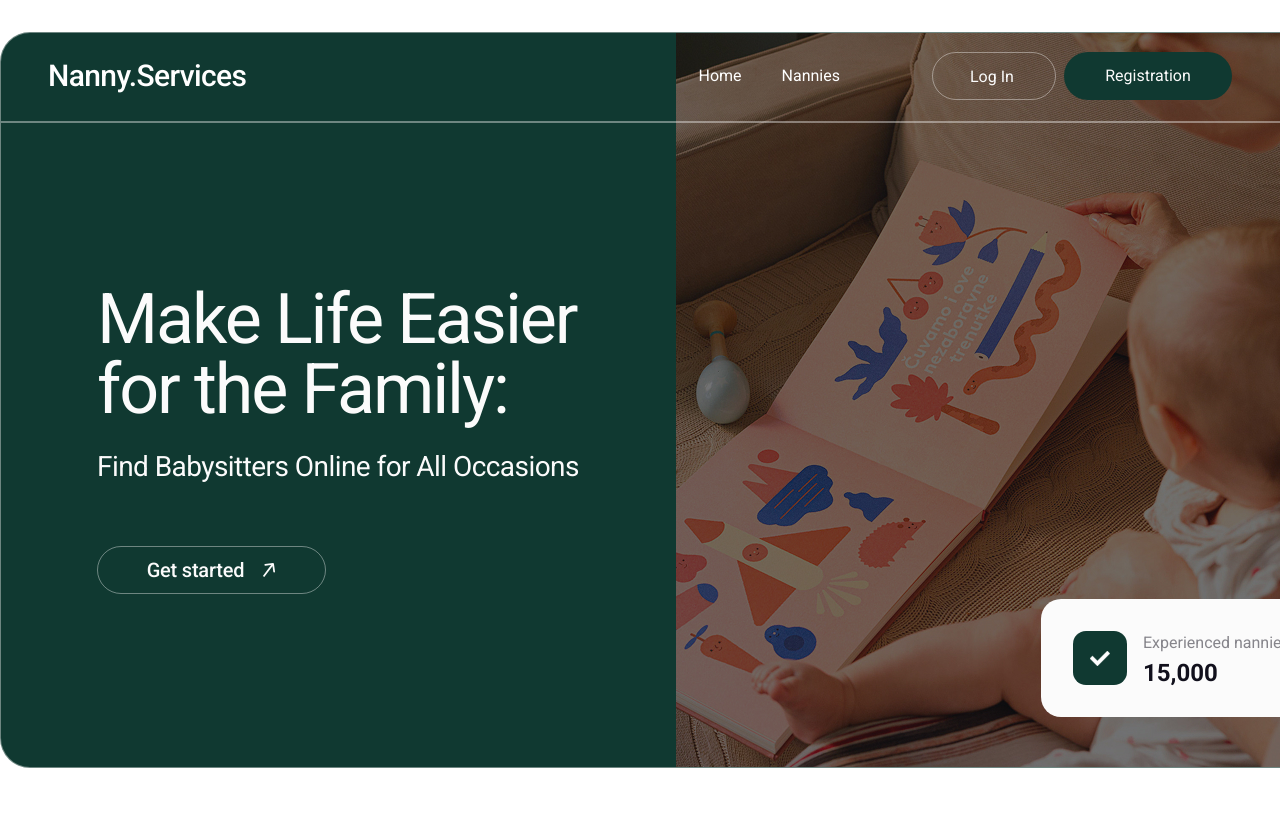
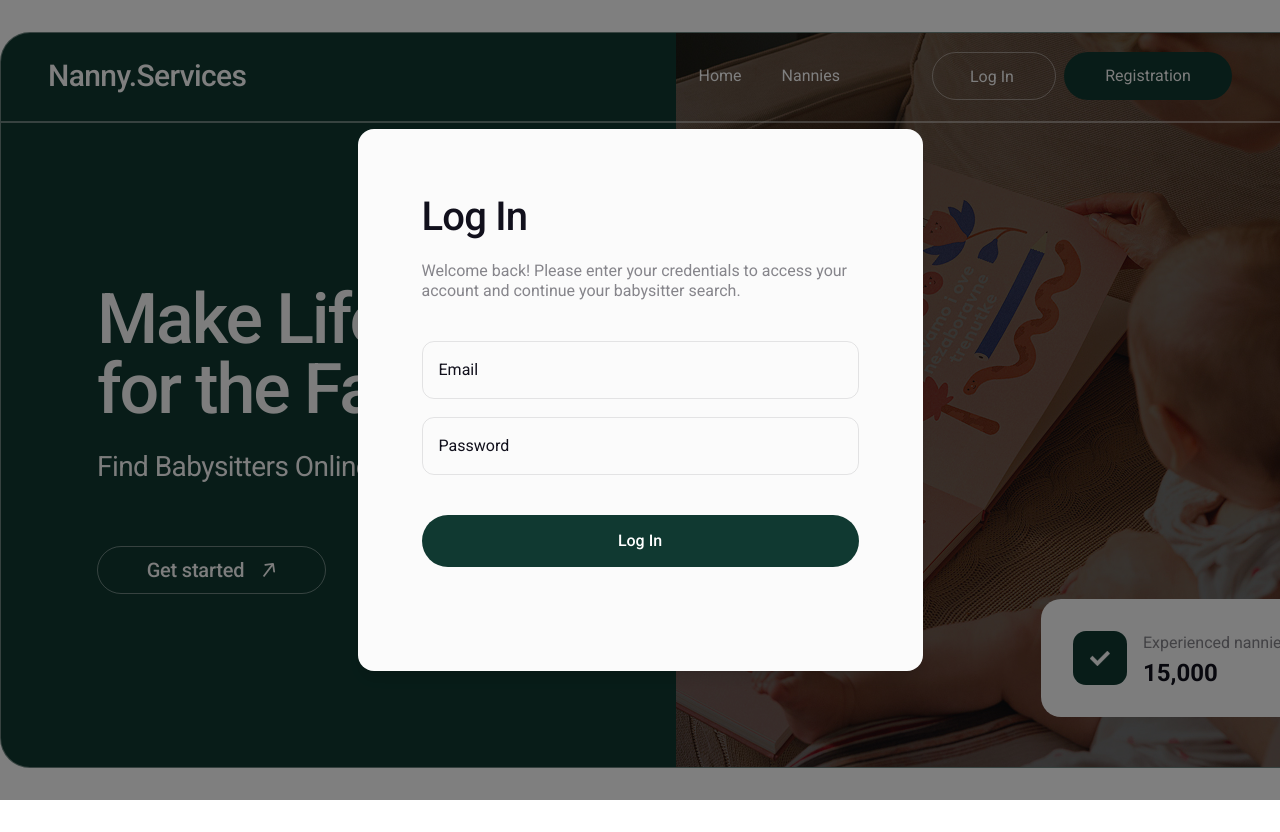
Before and after one commit to BokiiVlad/NannyServies-project, a Next.js app: page / in a window 1280 px wide. Shown: the top 832 px of the page. Built offline with nearby package versions, Linux system fonts and the light colour scheme.

Commit message:
create login component

```diff
--- a/package.json
+++ b/package.json
@@ -9,6 +9,7 @@
     "lint": "eslint"
   },
   "dependencies": {
+    "firebase": "^12.4.0",
     "next": "15.5.6",
     "react": "19.1.0",
     "react-dom": "19.1.0"
--- a/src/app/components/Hero/Hero.jsx
+++ b/src/app/components/Hero/Hero.jsx
@@ -16,7 +16,7 @@ const Hero = () => {
           </p>
           <Link
             href="/login"
-            className="inline-flex items-center justify-center gap-[18px] mt-16 border border-[rgba(251,251,251,0.4)] rounded-[30px] px-[37px] py-[12px] w-[229px] h-[48px] font-medium text-[20px] leading-[120%] tracking-[-0.01em] text-[#fbfbfb]"
+            className="hover:bg-[rgba(251,251,251,0.2)] transition-colors duration-300 inline-flex items-center justify-center gap-[18px] mt-16 border border-[rgba(251,251,251,0.4)] rounded-[30px] px-[37px] py-[12px] w-[229px] h-[48px] font-medium text-[20px] leading-[120%] tracking-[-0.01em] text-[#fbfbfb]"
           >
             Get started
             <svg width="14" height="16" className="fill-current text-[#fbfbfb]">
--- /dev/null
+++ b/src/app/components/LoginModal/LoginModal.jsx
@@ -0,0 +1,47 @@
+"use client";
+
+import React from "react";
+
+const LoginModal = ({ isOpen = true, onClose }) => {
+  if (!isOpen) return null;
+
+  return (
+    <div
+      className="fixed inset-0 bg-black/50 flex items-center justify-center z-50"
+      onClick={onClose}
+    >
+      <div className="w-[565px] bg-[#fbfbfb] p-[64px] rounded-2xl shadow-lg ">
+        <h2 className="font-medium text-[40px] leading-[1.2] tracking-[-0.02em] text-[#11101c] mb-5">
+          Log In
+        </h2>
+        <p className="text-[16px] leading-[1.25] text-[rgba(17,16,28,0.5)] mb-10 ">
+          Welcome back! Please enter your credentials to access your account and
+          continue your babysitter search.
+        </p>
+
+        <form className="flex flex-col w-full max-w-[438px] mb-10">
+          <input
+            type="email"
+            placeholder="Email"
+            className="mb-[18px] border border-[rgba(17,16,28,0.1)] rounded-[12px] px-4 py-4 w-full focus:outline-none focus:border-blue-500 placeholder:text-[#11101c] placeholder:text-[16px] placeholder:font-normal placeholder:leading-[1.25]"
+            required
+          />
+          <input
+            type="password"
+            placeholder="Password"
+            className="mb-10 border border-[rgba(17,16,28,0.1)] rounded-[12px] px-4 py-4 w-full focus:outline-none focus:border-blue-500 placeholder:text-[#11101c] placeholder:text-[16px] placeholder:font-normal placeholder:leading-[1.25]"
+            required
+          />
+          <button
+            type="submit"
+            className="bg-[#103931] text-white font-medium rounded-[30px] w-full h-[52px] hover:bg-[#0d2b26] transition"
+          >
+            Log In
+          </button>
+        </form>
+      </div>
+    </div>
+  );
+};
+
+export default LoginModal;
--- a/src/app/globals.css
+++ b/src/app/globals.css
@@ -37,8 +37,6 @@ a {
 }
 
 button {
-  background: none;
-  border: none;
   cursor: pointer;
   font-family: inherit;
   font-size: inherit;
@@ -50,7 +48,6 @@ select {
   font-family: inherit;
   font-size: inherit;
   outline: none;
-  border: none;
 }
 
 img {
@@ -64,5 +61,4 @@ h3,
 h4,
 h5,
 h6 {
-  font-weight: inherit;
 }
--- a/src/app/page.js
+++ b/src/app/page.js
@@ -1,5 +1,6 @@
 import Header from "./components/Header/Header.jsx";
 import Hero from "./components/Hero/Hero.jsx";
+import LoginModal from "./components/LoginModal/LoginModal.jsx";
 
 export default function Home() {
   return (
@@ -9,6 +10,7 @@ export default function Home() {
         <Hero />
       </header>
       <main >
+        <LoginModal />
         <h1>Home page</h1>
       </main>
       <footer >
```
Also changed, not shown: src/app/components/AuthModal/AuthModal.jsx (added), 1 other file (tests, documents, lock files or other folders).
